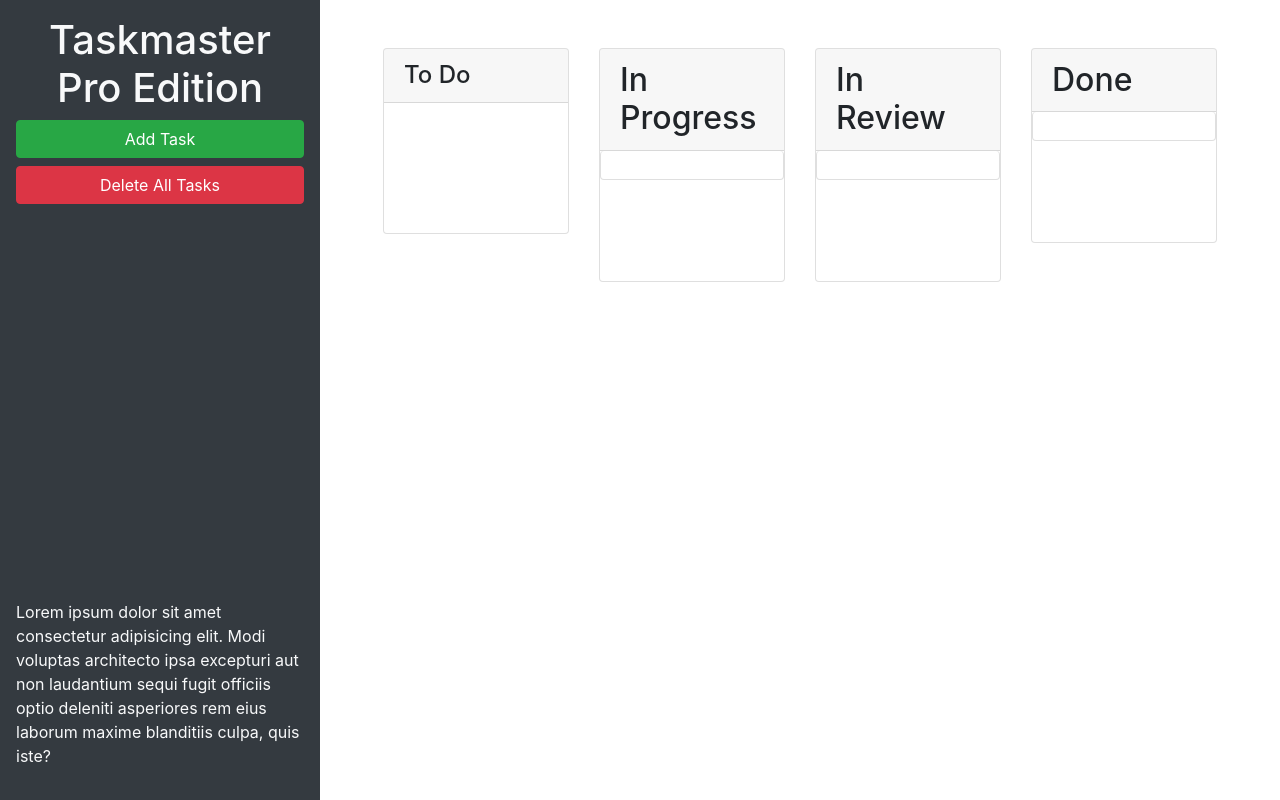
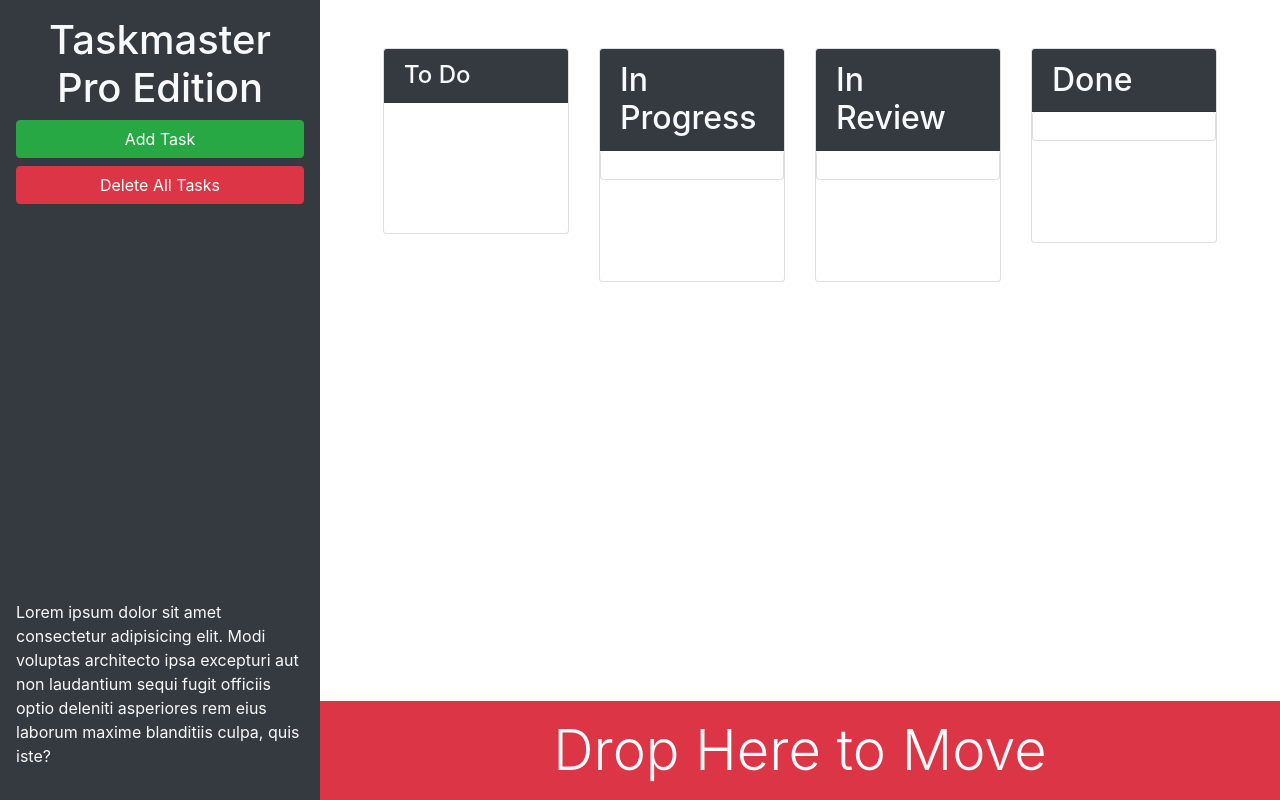
Before and after one commit to climbingryan/taskMaster-Pro, a plain HTML site: page index.html in a window 1280 px wide. Drawn offline with nearby package versions, Linux system fonts and the light colour scheme.

Commit message:
add color to cards, and created trash drop zone

```diff
--- a/index.html
+++ b/index.html
@@ -13,22 +13,22 @@
 <body>
 
   <div class="row min-vh-100 no-gutters">
-    <header class="col-12 col-lg-3 bg-dark text-light d-flex flex-column p-4 p-lg-3">
+    <header class="col-12 col-lg-3 bg-dark text-light sticky-top d-flex flex-column p-4 p-lg-3">
       <h1 class="text-center">Taskmaster Pro Edition</h1>
       <button id="create-task" class="btn btn-block btn-success" data-toggle="modal" data-target="#task-form-modal">Add
         Task</button>
       <button id="remove-tasks" class="btn btn-block btn-danger">Delete All Tasks</button>
-      <p class="mt-auto">Lorem ipsum dolor sit amet consectetur adipisicing elit. Modi voluptas architecto ipsa
+      <p class="mt-auto d-none d-lg-block">Lorem ipsum dolor sit amet consectetur adipisicing elit. Modi voluptas architecto ipsa
         excepturi aut non
         laudantium sequi fugit officiis optio deleniti asperiores rem eius laborum maxime blanditiis culpa, quis iste?
       </p>
     </header>
-    <main class="col-12 col-lg-9">
+    <main class="col-12 col-lg-9 d-flex flex-column">
      <div class="m-5 row justify-content-around">
        <!-- todo start -->
       <div class="col-12 col-md-6 col-xl-3 mb-3">
         <div class="card">
-          <h4 class="card-header">
+          <h4 class="card-header text-light bg-dark">
             To Do
           </h4>
           <ul id="list-toDo" class="list-group list-group-flush">
@@ -43,7 +43,7 @@
       <!-- in progress start -->
       <div class="col-12 col-md-6 col-xl-3 mb-3">
         <div class="card">
-          <h2 class="card-header">
+          <h2 class="card-header text-light bg-dark">
             In Progress
           </h2>
           <ul id="list-inProgress" class="list-group">
@@ -58,7 +58,7 @@
       <!-- in review start -->
       <div class="col-12 col-md-6 col-xl-3 mb-3">
         <div class="card">
-          <h2 class="card-header">
+          <h2 class="card-header text-light bg-dark">
             In Review
           </h2>
         <ul id="list-inReview" class="list-group">
@@ -73,7 +73,7 @@
       <!-- Done Start -->
       <div class="col-12 col-md-6 col-xl-3 mb-3">
         <div class="card">
-          <h2 class="card-header">
+          <h2 class="card-header text-light bg-dark">
             Done
           </h2>
           <ul id="list-done" class="list-group">
@@ -86,6 +86,13 @@
       </div>
       <!-- Done End -->
      </div>
+     <!-- Trash Start -->
+     <div id="trash" class="mt-auto">
+      <div class="w-100 bg-danger p-3 text-center text-light display-4">
+        Drop Here to Move
+      </div>
+     </div>
+     <!-- Trash End -->
     </main>
   </div>
 
```
